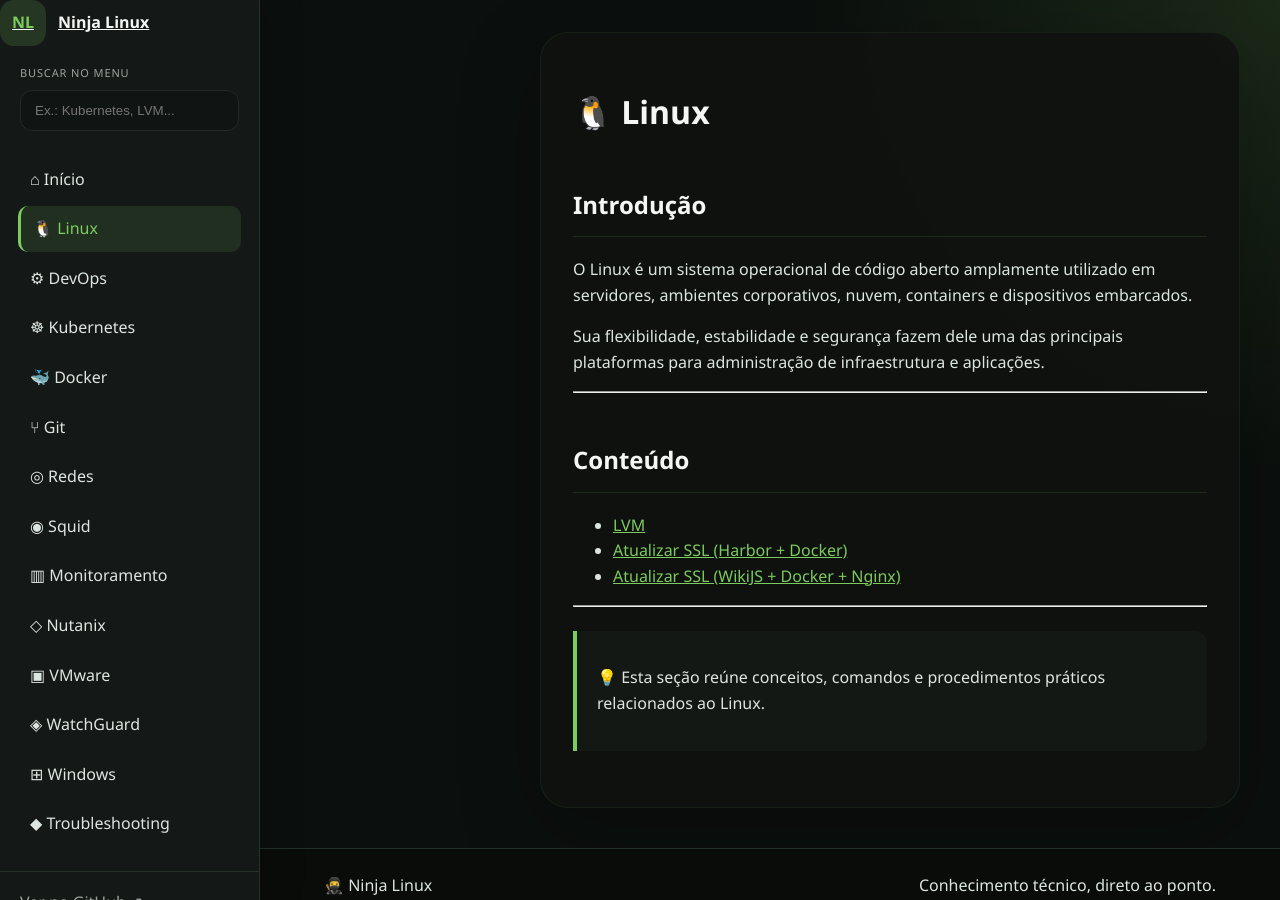
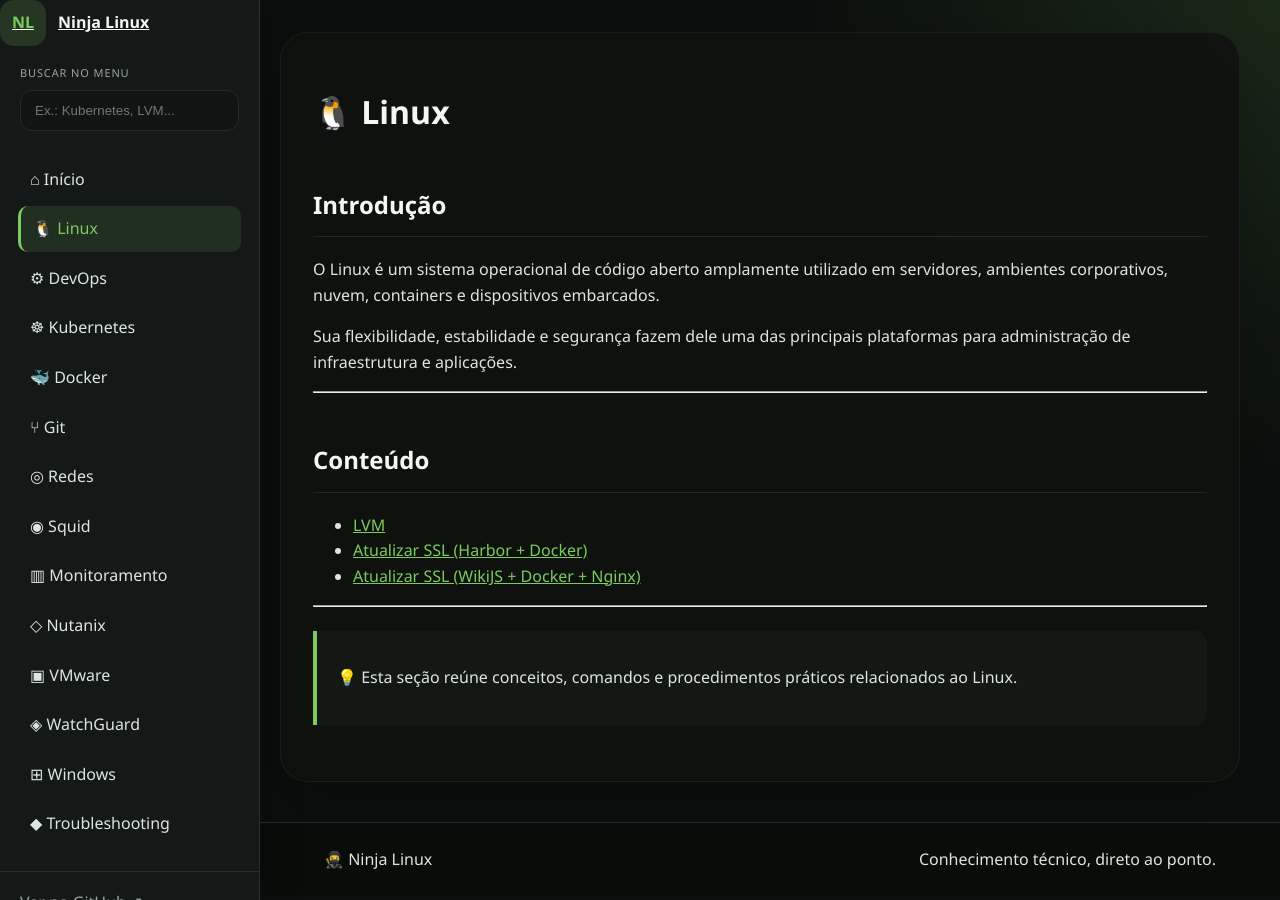
Before and after one commit to joaopedros111/ninja-linux, a Jekyll site: the page built from linux/index.md, in a window 1280 px wide and 900 px high. Built offline with Jekyll 4.4.1, drawn with Linux system fonts in a browser that asks for light colours.

Commit message:
Atualização

```diff
--- a/assets/css/style.css
+++ b/assets/css/style.css
@@ -133,7 +133,7 @@ body {
 }
 
 main {
-  margin: 32px 40px 40px 280px;
+  margin: 32px 40px 40px 20px;
   padding: 32px;
   max-width: 1040px;
   background: rgba(16, 18, 16, 0.95);
```
